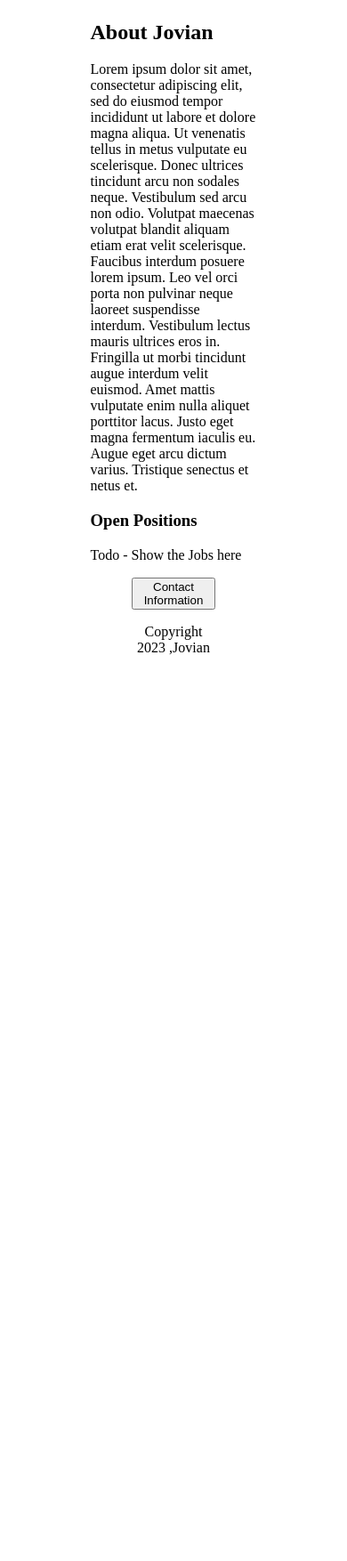
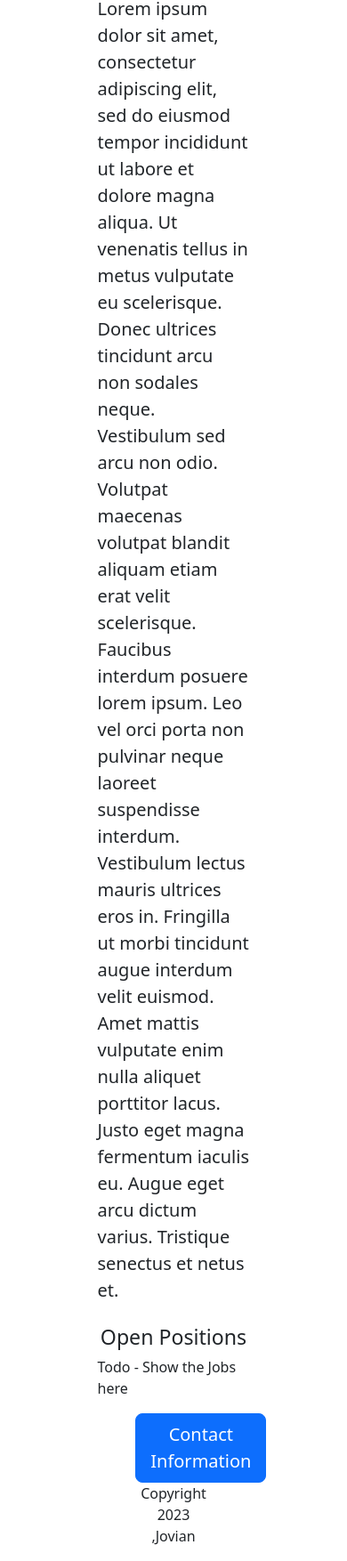
Before and after one commit to arnb-smnta/Jovian-web-dev, a Flask app: page / in a window 390 px wide. Shown: the part 627-2381 px from the top of the page at 89% size. Before the commit the page ends 1363 px from the top, so only its background shows below. Run offline with Flask 2, Linux system fonts and the light colour scheme.

Commit message:
Added Bootstrap css and made the site responsive.

```diff
--- a/templates/home.html
+++ b/templates/home.html
@@ -1,7 +1,12 @@
 <!DOCTYPE html>
-<html>
+<html lang="en">
   <head>
+        <meta charset="utf-8">
+    <meta name="viewport" content="width=device-width, initial-scale=1">
+    <link href="https://cdn.jsdelivr.net/npm/bootstrap@5.3.0-alpha1/dist/css/bootstrap.min.css" rel="stylesheet" integrity="sha384-GLhlTQ8iRABdZLl6O3oVMWSktQOp6b7In1Zl3/Jr59b6EGGoI1aFkw7cmDA6j6gD" crossorigin="anonymous">
     <title>Jovian Carreers</title>
+
+
 
   </head>
 
@@ -26,15 +31,15 @@
         margin:0 auto 0 auto;
       }
     </style>
-    <div>
+    <div class="container">
     <h1>Jovian Careers</h1>
-    <img  id="banner" src="static/banner.jpg" height="320px" >
-    <h2>About Jovian</h2>
-    <p>Lorem ipsum dolor sit amet, consectetur adipiscing elit, sed do eiusmod tempor incididunt ut labore et dolore magna aliqua. Ut venenatis tellus in metus vulputate eu scelerisque. Donec ultrices tincidunt arcu non sodales neque. Vestibulum sed arcu non odio. Volutpat maecenas volutpat blandit aliquam etiam erat velit scelerisque. Faucibus interdum posuere lorem ipsum. Leo vel orci porta non pulvinar neque laoreet suspendisse interdum. Vestibulum lectus mauris ultrices eros in. Fringilla ut morbi tincidunt augue interdum velit euismod. Amet mattis vulputate enim nulla aliquet porttitor lacus. Justo eget magna fermentum iaculis eu. Augue eget arcu dictum varius. Tristique senectus et netus et.</p>
-    <h3>Open Positions</h3>
+    <img class="img-fluid" id="banner" src="static/banner.jpg" height="320px" >
+    <h2 class="text-center">About Jovian</h2>
+    <p class="lead mt-2 mb-4" >Lorem ipsum dolor sit amet, consectetur adipiscing elit, sed do eiusmod tempor incididunt ut labore et dolore magna aliqua. Ut venenatis tellus in metus vulputate eu scelerisque. Donec ultrices tincidunt arcu non sodales neque. Vestibulum sed arcu non odio. Volutpat maecenas volutpat blandit aliquam etiam erat velit scelerisque. Faucibus interdum posuere lorem ipsum. Leo vel orci porta non pulvinar neque laoreet suspendisse interdum. Vestibulum lectus mauris ultrices eros in. Fringilla ut morbi tincidunt augue interdum velit euismod. Amet mattis vulputate enim nulla aliquet porttitor lacus. Justo eget magna fermentum iaculis eu. Augue eget arcu dictum varius. Tristique senectus et netus et.</p>
+    <h3 class="text-center">Open Positions</h3>
     <p>Todo - Show the Jobs here</p>
       <div style="text-align:center">
-    <button>Contact Information</button>
+    <button type="button" class="btn btn-primary btn-lg">Contact Information</button>
         <p>Copyright 2023 ,Jovian</p>
       </div>
     </div>
```
